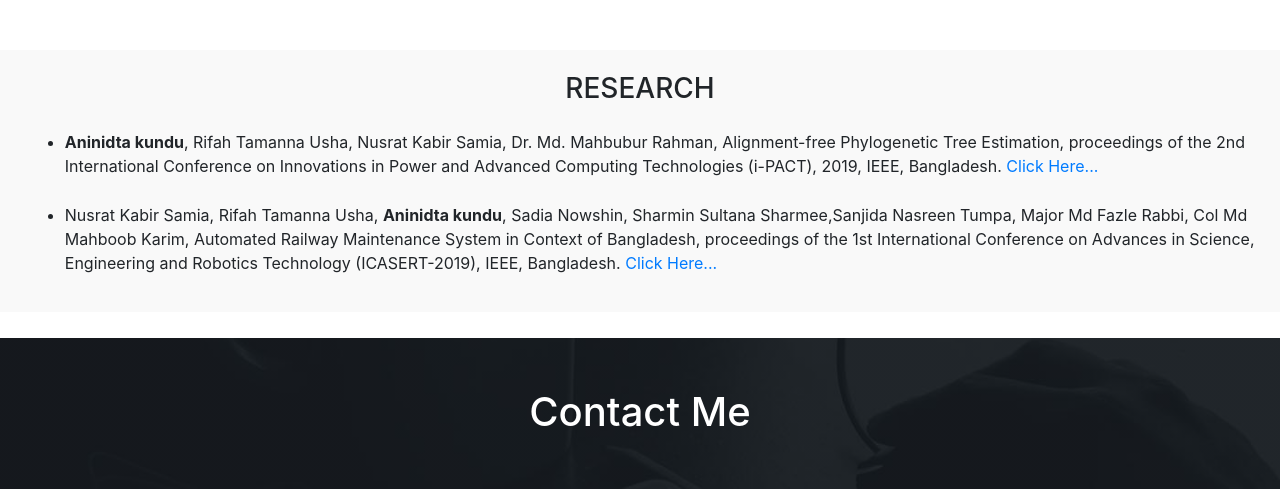
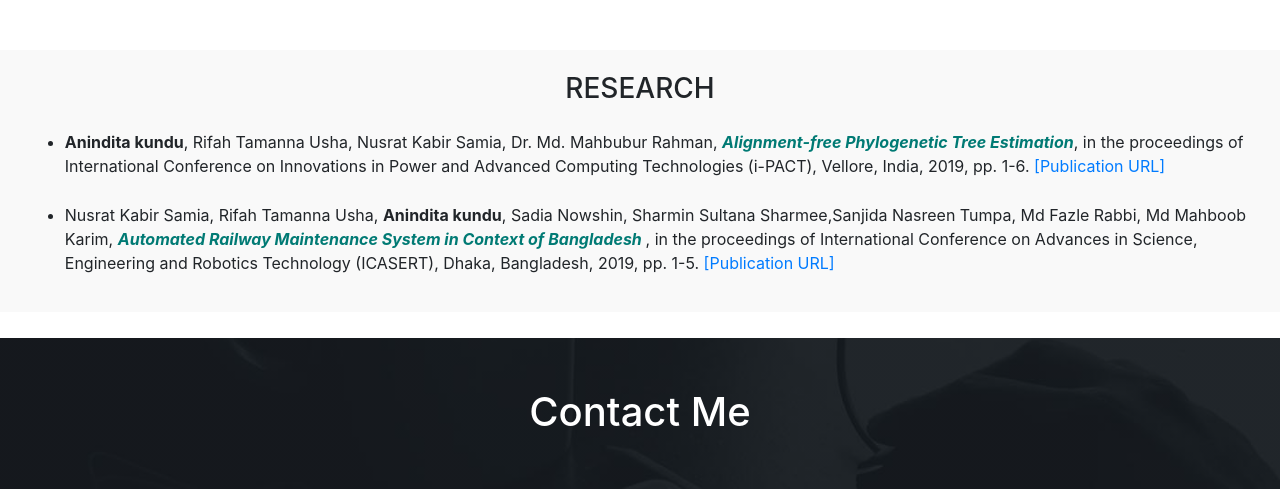
Before and after one commit to Anindita-Ampi/Anindita-Ampi.github.io, a plain HTML site: page index.html in a window 1280 px wide. Shown: the part 2760-3249 px from the top of the page. Drawn offline with nearby package versions, Linux system fonts and the light colour scheme.

Commit message:
update-Resume

```diff
--- a/index.html
+++ b/index.html
@@ -187,19 +187,22 @@
 <ul>
     <li>
         <p>
-            <b>Aninidta kundu</b>, Rifah Tamanna Usha, Nusrat Kabir Samia, Dr. Md. Mahbubur Rahman, Alignment-free Phylogenetic Tree Estimation,
-            proceedings of the 2nd International Conference on Innovations in Power and Advanced Computing Technologies (i-PACT),
-            2019, IEEE, Bangladesh.<a target="_blank" href="https://ieeexplore.ieee.org/document/8960160/references#references"> Click Here...</a>
+            <b>Anindita kundu</b>, Rifah Tamanna Usha, Nusrat Kabir Samia, Dr. Md. Mahbubur Rahman,
+            <b><font color="#007A74"><i>Alignment-free Phylogenetic Tree Estimation</i></font></b>,
+            in the proceedings of International Conference on Innovations in Power and Advanced Computing Technologies (i-PACT), Vellore, India, 2019, pp. 1-6.
+            <a target="_blank" href="https://ieeexplore.ieee.org/document/8960160/references#references">
+            [Publication URL]</a>
         </p>
     </li>
 
     <li>
         <p>
-            Nusrat Kabir Samia, Rifah Tamanna Usha, <b>Aninidta kundu</b>, Sadia Nowshin, Sharmin Sultana Sharmee,Sanjida Nasreen Tumpa,
-            Major Md Fazle Rabbi, Col Md Mahboob Karim, Automated Railway Maintenance System in Context of  Bangladesh,
-            proceedings of the 1st International Conference on Advances in Science,
-            Engineering and Robotics Technology (ICASERT-2019), IEEE, Bangladesh.
-            <a target="_blank" href="https://ieeexplore.ieee.org/document/8934529"> Click Here...</a>
+            Nusrat Kabir Samia, Rifah Tamanna Usha, <b>Anindita kundu</b>, Sadia Nowshin, Sharmin Sultana Sharmee,Sanjida Nasreen Tumpa, Md Fazle Rabbi, Md Mahboob Karim,
+            <b><font color="#007A74"><i>
+            	Automated Railway Maintenance System in Context of  Bangladesh
+            </i></font></b>,
+            in the proceedings of International Conference on Advances in Science, Engineering and Robotics Technology (ICASERT), Dhaka, Bangladesh, 2019, pp. 1-5.
+            <a target="_blank" href="https://ieeexplore.ieee.org/document/8934529"> [Publication URL]</a>
         </p>
     </li>
 </ul>
```
Also changed, not shown: 1 other file.
